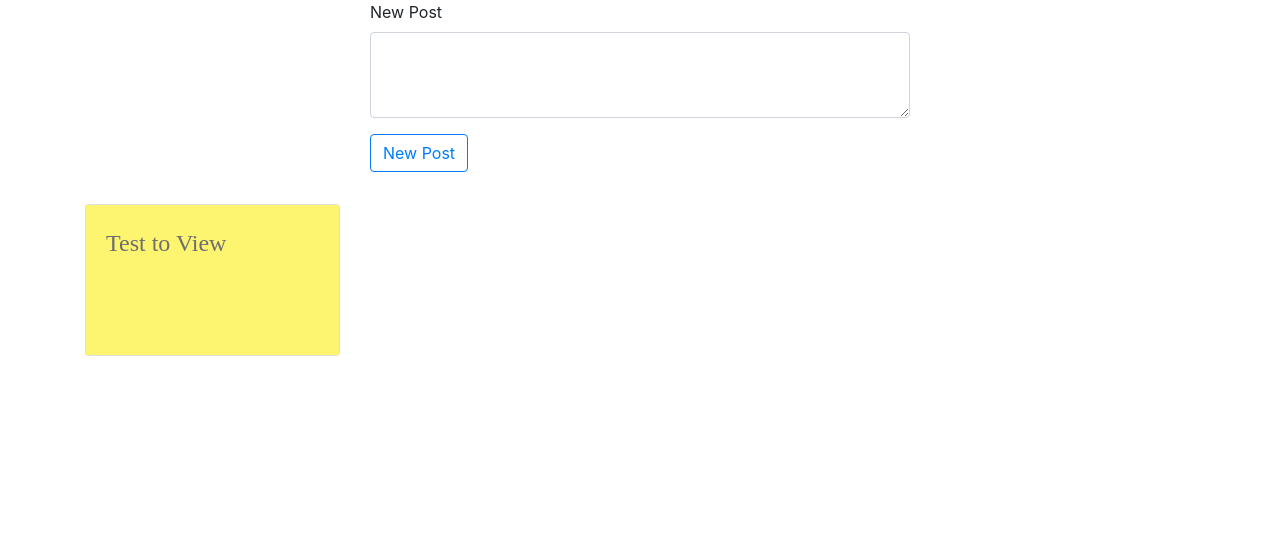
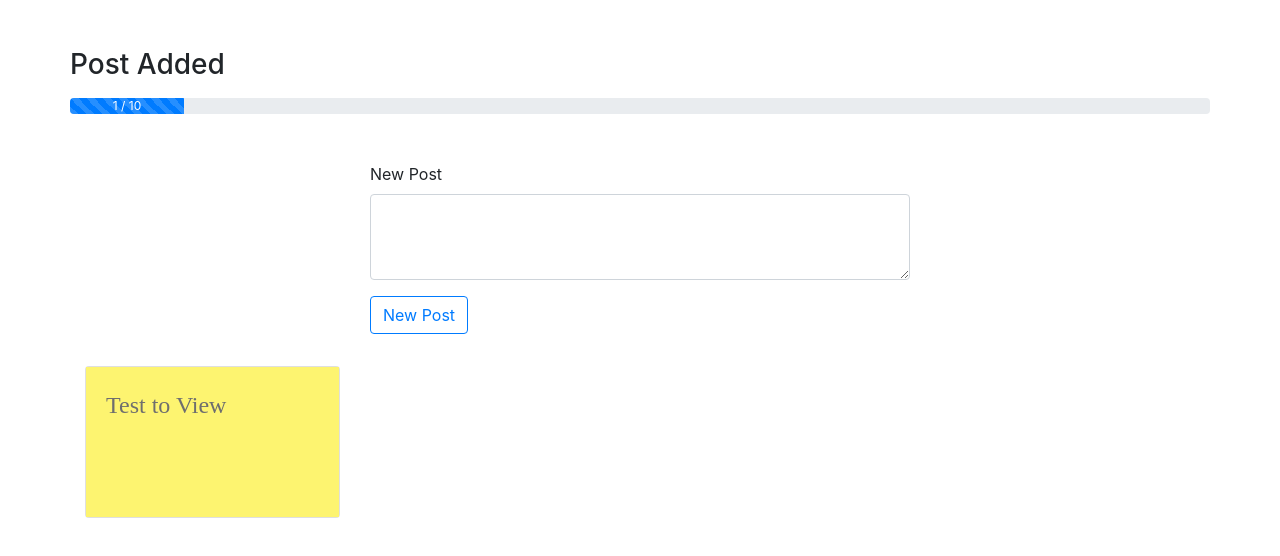
Before and after one commit to jaw09/vue-sticky-notes, a Vue app: page / in a window 1280 px wide. Shown: the top 556 px of the page. Built offline with nearby package versions, Linux system fonts and the light colour scheme; a web font is replaced by a local one.

Commit message:
add progress bar

```diff
--- a/src/App.vue
+++ b/src/App.vue
@@ -1,5 +1,6 @@
 <template>
   <div class="container">
+    <progress-bar :postCount="notes.length" :maxNotes="maxNotes"></progress-bar>
     <new-post-form @newPost="newPost"></new-post-form>
     <note-board :notes="notes"  @removePost="removePost"></note-board>
   </div>
@@ -8,6 +9,7 @@
 <script>
 import NoteBoard from "./components/NotesBoard";
 import NewPostForm from "./components/NewPostForm";
+import ProgressBar from "./components/ProgressBar";
 
 export default {
   name: "App",
@@ -23,6 +25,10 @@ export default {
         alert("No content!");
         return;
       }
+      if (this.notes.length >= this.maxNotes) {
+        alert("Please delete a post first!");
+        return;
+      }
       this.notes.push(post);
     },
     removePost(key) {
@@ -32,7 +38,8 @@ export default {
   },
   components: {
     NoteBoard,
-    NewPostForm
+    NewPostForm,
+    ProgressBar
   }
 };
 </script>
--- a/src/components/ProgressBar.vue
+++ b/src/components/ProgressBar.vue
@@ -0,0 +1,26 @@
+<template>
+  <div class="row my-5">
+    <h3>Post Added</h3>
+    <div class="progress col-12 p-0 mt-2">
+      <div class="progress-bar progress-bar-striped" role="progressbar" aria-valuenow="10" aria-valuemin="0"
+        aria-valuemax="100" :style="{width: progress}"><span class="p-2">{{postCount}} / {{maxNotes}}</span></div>
+    </div>
+  </div>
+</template>
+
+<script>
+export default {
+  props: {
+    postCount: Number,
+    maxNotes: Number
+  },
+  computed: {
+    progress() {
+      return this.postCount / this.maxNotes * 100 + "%";
+    }
+  }
+};
+</script>
+
+<style lang="scss">
+</style>
```
